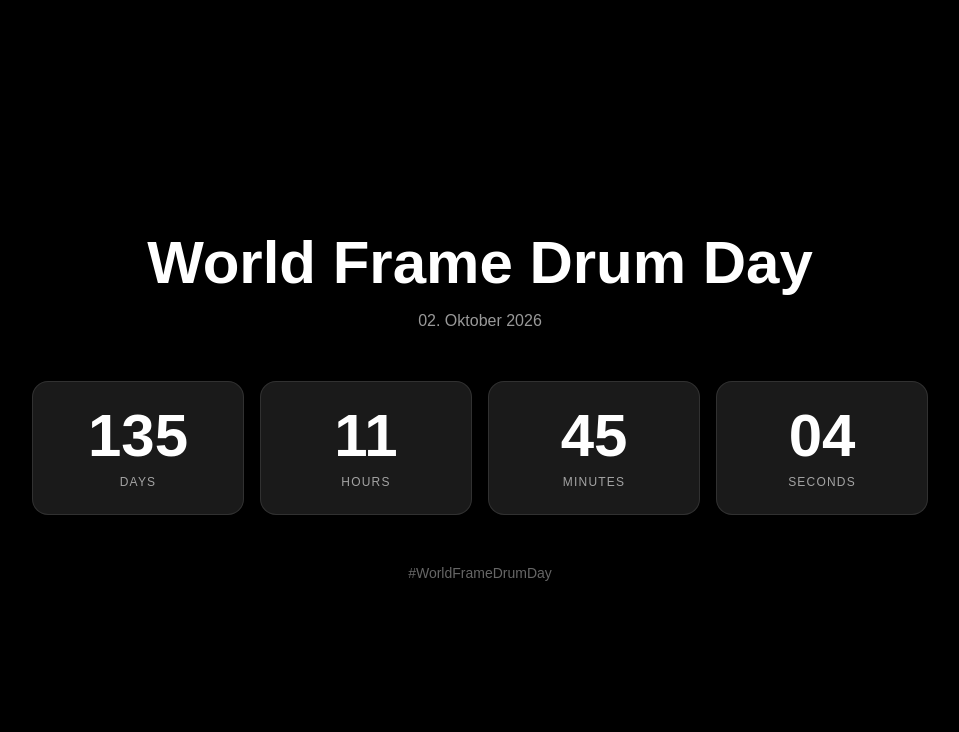
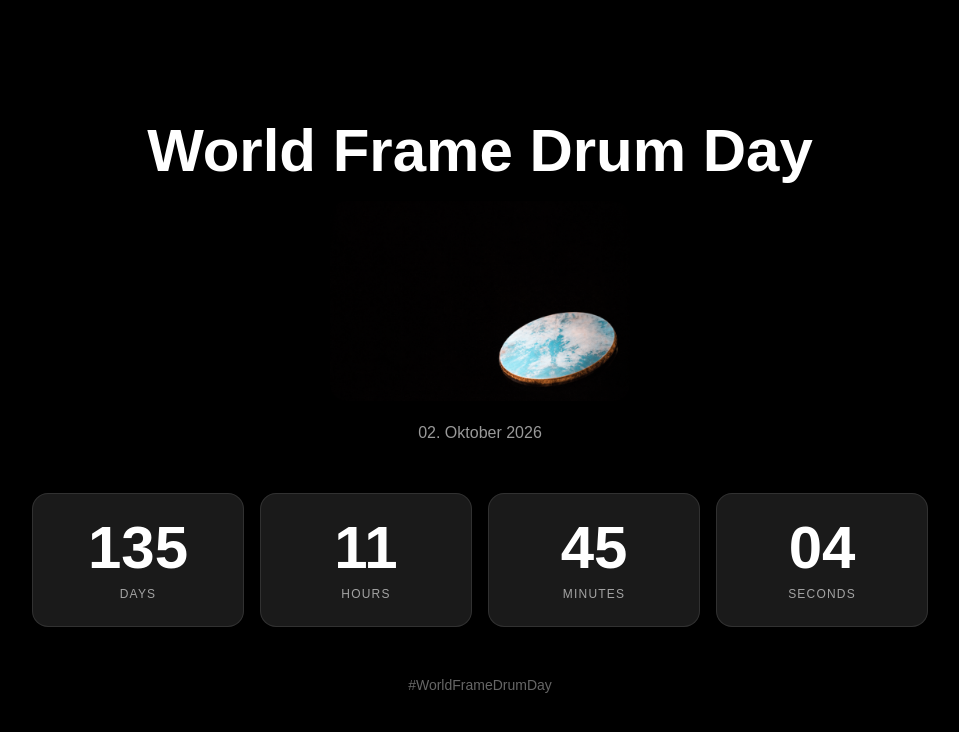
Before and after one commit to tmymc3/world-frame-drum-day, a Next.js app: page / in a window 1280 px wide. Shown: the top 732 px of the page, without its empty margins (160-1119 px from the left). Built offline with nearby package versions, Linux system fonts and the light colour scheme.

Commit message:
add drum image

```diff
--- a/app/page.tsx
+++ b/app/page.tsx
@@ -49,6 +49,17 @@ export default function Home() {
           World Frame Drum Day
         </h1>
 
+        <img
+          src="/drum.png"
+          alt="Frame Drum"
+          style={{
+            width: "300px",
+            margin: "20px auto",
+            borderRadius: "16px",
+            display: "block"
+          }}
+        />
+
         <p className="text-white/60 mt-4">
           02. Oktober 2026
         </p>
```
Also changed, not shown: public/drum.png (added).
